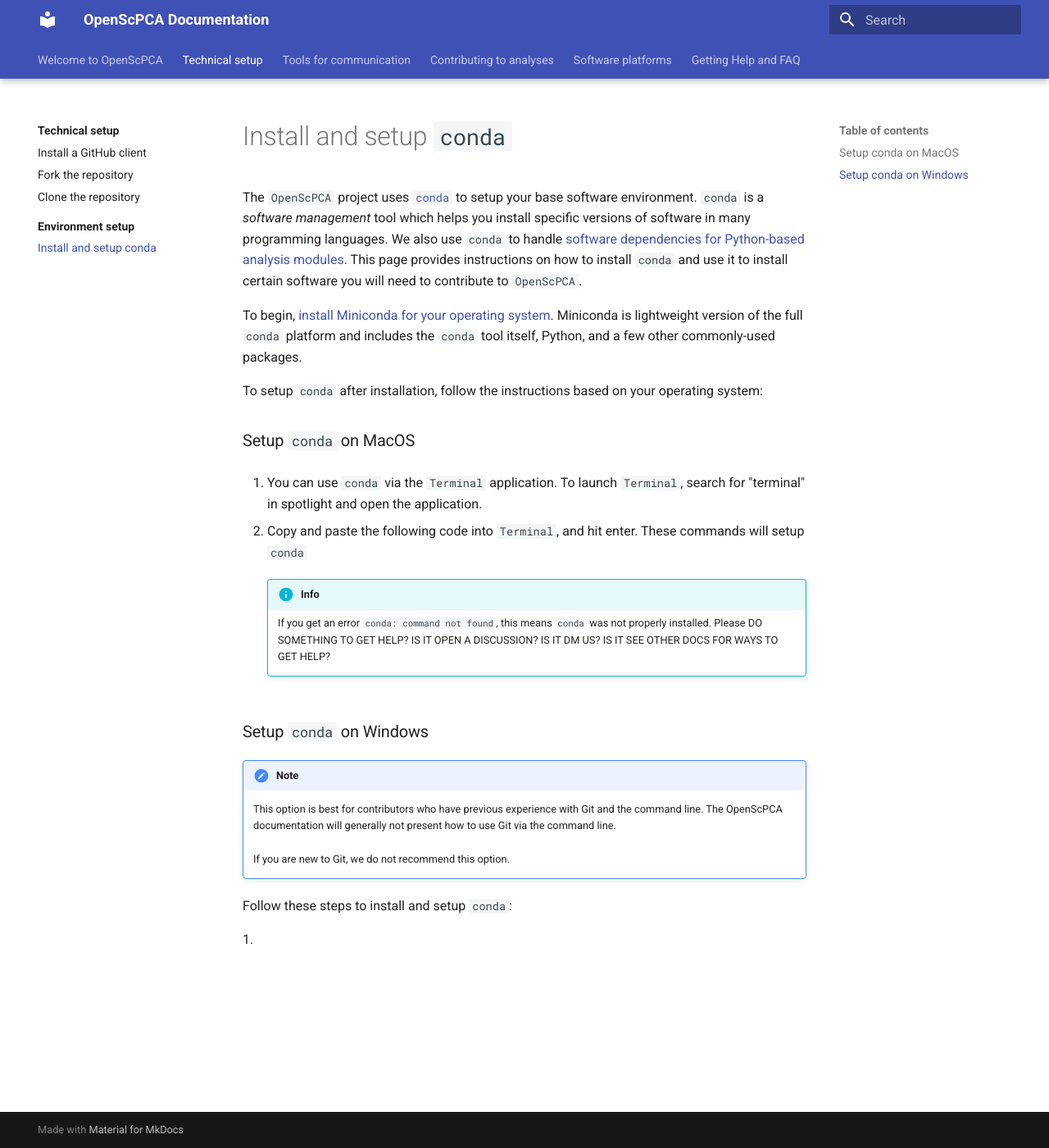
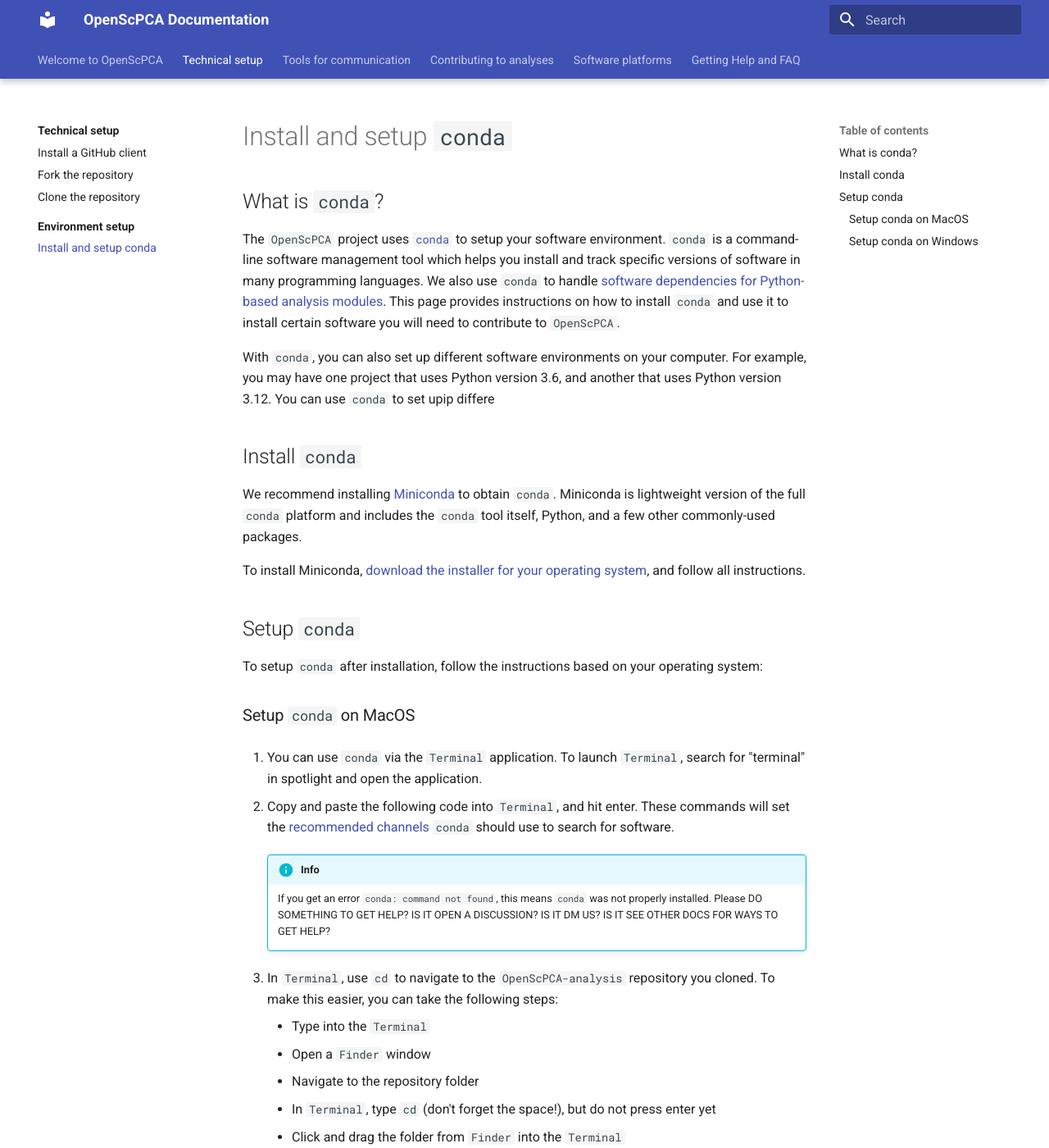
Before and after one commit to AlexsLemonade/OpenScPCA-analysis, an MkDocs documentation site: the page built from docs/technical-setup/environment-setup/setup-conda.md, in a window 1280 px wide and 1400 px high. Shown: the whole window at 82% size. Built offline with MkDocs 1.6.1 and Material for MkDocs 9.7.7, drawn with Linux system fonts in a browser that asks for light colours; some of the changed text lies outside the part shown.

Commit message:
WIP: conda setup

```diff
--- a/docs/technical-setup/environment-setup/setup-conda.md
+++ b/docs/technical-setup/environment-setup/setup-conda.md
@@ -1,13 +1,24 @@
 # Install and setup `conda`
 
-The `OpenScPCA` project uses [`conda`](https://docs.anaconda.com/free/miniconda/index.html) to setup your base software environment.
-`conda` is a _software management_ tool which helps you install specific versions of software in many programming languages.
+## What is `conda`?
+
+The `OpenScPCA` project uses [`conda`](https://docs.anaconda.com/free/miniconda/index.html) to setup your software environment.
+`conda` is a command-line software management tool which helps you install and track specific versions of software in many programming languages.
 We also use `conda` to handle [software dependencies for Python-based analysis modules](STUB_LINK).
 This page provides instructions on how to install `conda` and use it to install certain software you will need to contribute to `OpenScPCA`.
 
-To begin, [install Miniconda for your operating system](https://docs.anaconda.com/free/miniconda/index.html).
+With `conda`, you can also set up different software environments on your computer.
+For example, you may have one project that uses Python version 3.6, and another that uses Python version 3.12.
+You can use `conda` to set upip differe
+
+## Install `conda`
+
+We recommend installing [Miniconda](https://docs.anaconda.com/free/miniconda/index.html) to obtain `conda`.
 Miniconda is lightweight version of the full `conda` platform and includes the `conda` tool itself, Python, and a few other commonly-used packages.
 
+To install Miniconda, [download the installer for your operating system](https://docs.anaconda.com/free/miniconda/miniconda-install/), and follow all instructions.
+
+## Setup `conda`
 
 To setup `conda` after installation, follow the instructions based on your operating system:
 
@@ -19,13 +30,31 @@
 
 
 1. Copy and paste the following code into `Terminal`, and hit enter.
-These commands will setup `conda`
-
+These commands will set the [recommended channels](https://docs.conda.io/projects/conda/en/latest/user-guide/concepts/channels.html) `conda` should use to search for software.
 
 
     !!! info
         If you get an error `conda: command not found`, this means `conda` was not properly installed.
         Please DO SOMETHING TO GET HELP? IS IT OPEN A DISCUSSION? IS IT DM US? IS IT SEE OTHER DOCS FOR WAYS TO GET HELP?
+
+1. In `Terminal`, use `cd` to navigate to the `OpenScPCA-analysis` repository you cloned. To make this easier, you can take the following steps:
+    - Type into the `Terminal`
+    - Open a `Finder` window
+    - Navigate to the repository folder
+    - In `Terminal`, type `cd ` (don't forget the space!), but do not press enter yet
+    - Click and drag the folder from `Finder` into the `Terminal`
+    - Finally, hit enter
+    <!-- TODO: Insert movie/gif here!! -->
+
+
+1. To confirm you are in the correct folder in `Terminal`, type the `ls` command.
+You should see this output:
+<!-- img of ls output -->
+
+1. install environment packages to create `openscpca` environment
+
+1.
+
 
 
 ### Setup `conda` on Windows
```
